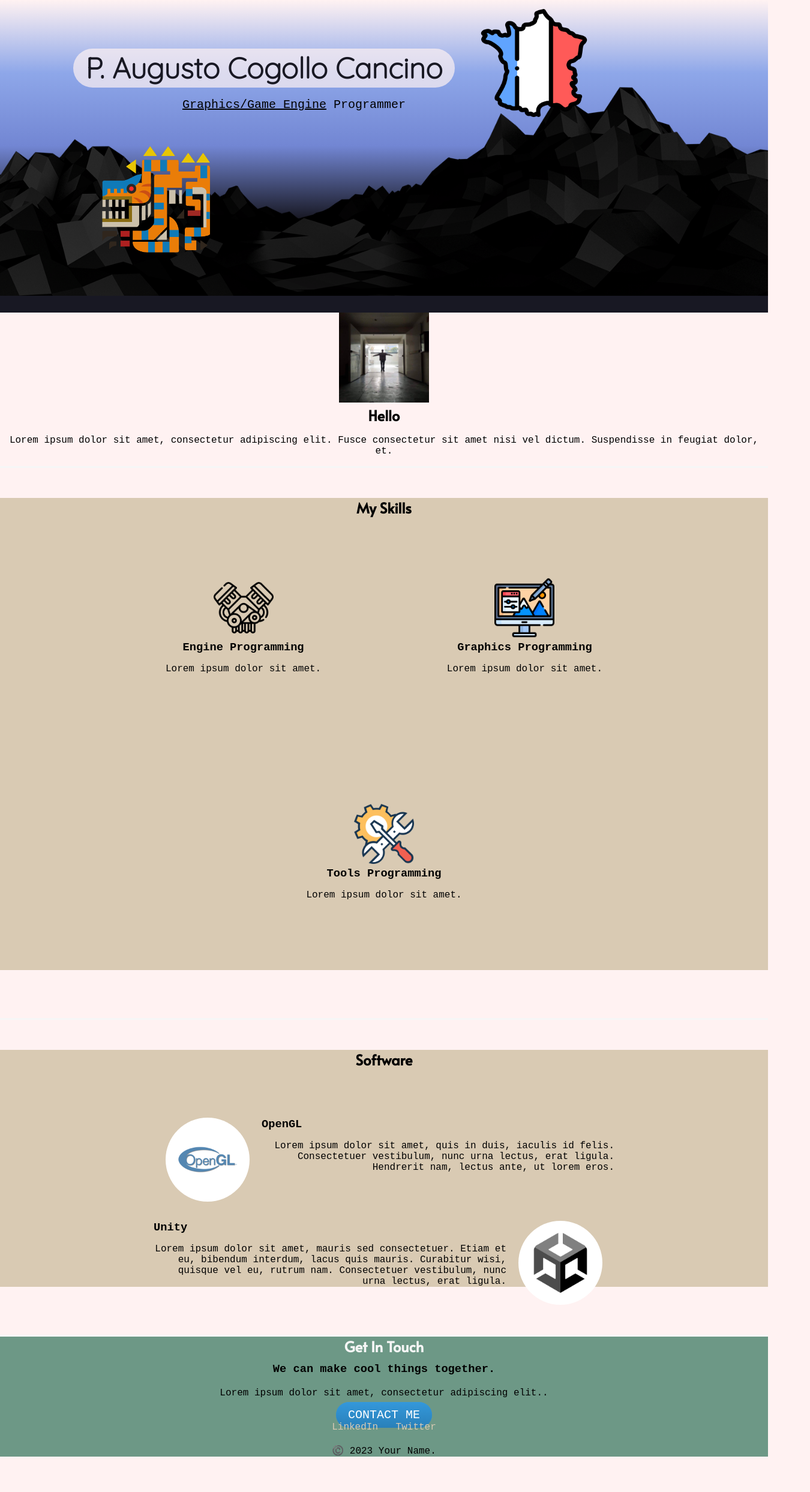
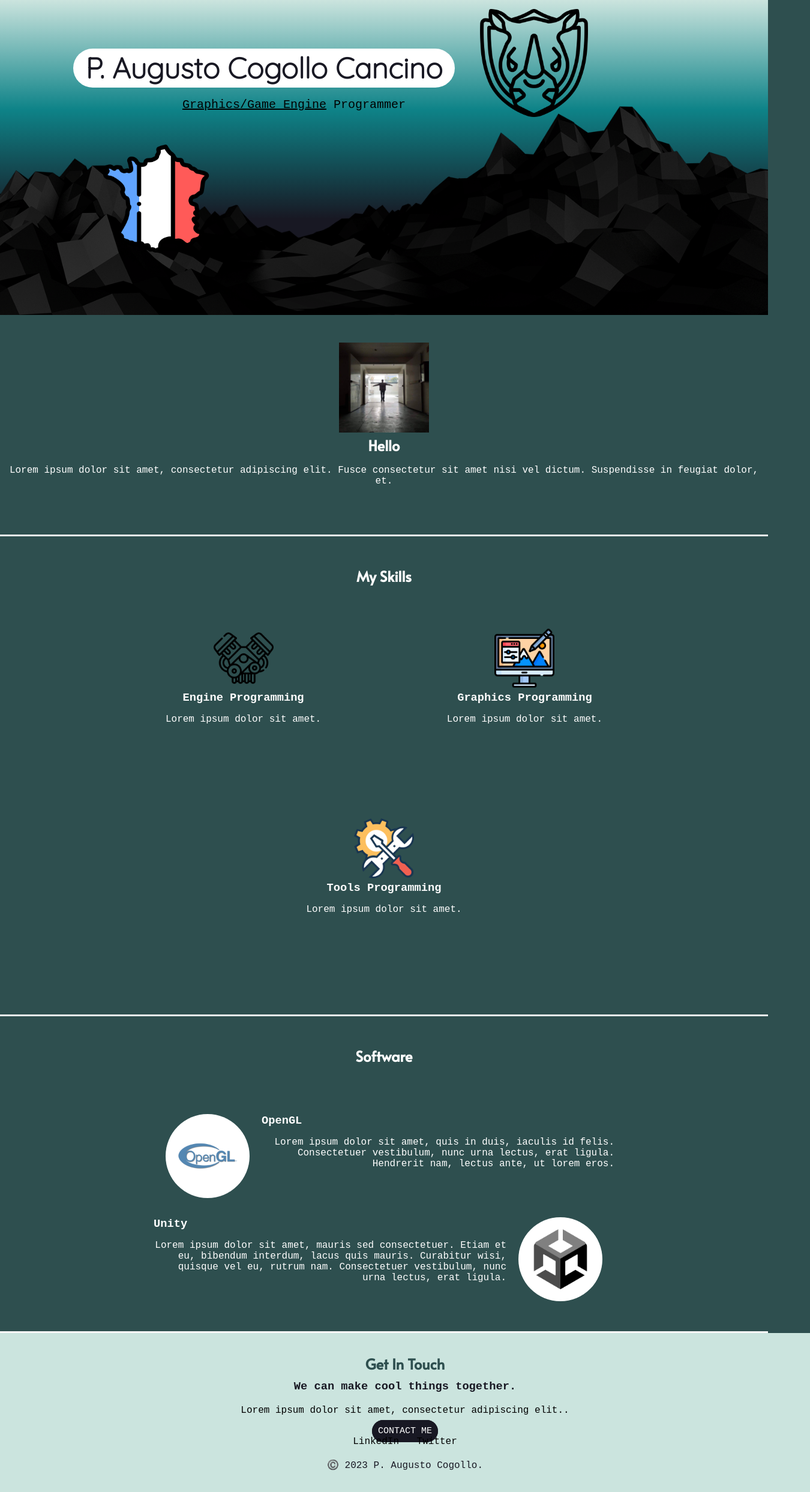
Before and after one commit to candianis/WebCoffee, a plain HTML site: page Clase01/index.html in a window 1280 px wide. Shown: the whole page at 60% size, 1350 px wide, since content can reach past the window. Before the commit the page ends 2428 px from the top, so only its background shows below. Drawn offline with Linux system fonts and the light colour scheme; a web font is replaced by a local one.

Commit message:
Final class

```diff
--- a/Clase01/CSS/styles.css
+++ b/Clase01/CSS/styles.css
@@ -4,7 +4,8 @@ body{
     margin: 0;
     font-family: 'Red Hat Mono', monospace;
     text-align: center;
-    background-color: #FFF2F2;
+    background-color: #2E4F4F;
+    color: black;
 }
 
 h1{
@@ -31,17 +32,17 @@ hr{
 
 .top-container{
     position: relative;
-    background: linear-gradient(180deg,#FFF2F2, #8EA7E9, #7286D3, #181823 70%);
+    background: linear-gradient(180deg, #CBE4DE, #0E8388, #181823 70%);
 }
 
 .mid-container{
-
+    color: white;
 }
 
 .bot-container{
-    background-color: #6D9886;
+    background-color: #CBE4DE;
     width: 100%;
-    padding: 50px, 0;
+    padding: 35px;
 }
 
 .icon-top{
@@ -62,7 +63,7 @@ hr{
     position: relative;
     z-index: 0;
     left: 0%;
-    top: 100px;
+    top: 132px;
     width: 100%;
     display: block;
     margin: 0 auto;
@@ -73,7 +74,7 @@ hr{
     bottom: 375px;
     right: 200px;
     font-size: 3em;
-    background-color: #FFF2F2B2;
+    background-color: white;
     color: #181823;
     display: inline-block;
     padding: 2.5px 20px;
@@ -91,18 +92,21 @@ hr{
     text-decoration: underline;
 }
 
+.profile{
+    margin: 50px 0px 80px;
+}
+
 .profile-img{
     width: 150px;
 }
 
 .skills{
-    background-color: #D9CAB3;
     margin: 50px 0px 80px;
 }
 
 .skill-row{
     display: inline-block;
-    margin: 100px;
+    margin: 70px 100px;
 }
 
 .skill1-img{
@@ -118,7 +122,6 @@ hr{
 }
 
 .software{
-    background-color: #D9CAB3;
     margin: 50px 0px 80px;
 }
 
@@ -165,7 +168,7 @@ hr{
 }
 
 .get-in-touch{
-    color: #F6F6F6;
+    color: #2E4F4F;
 }
 
 .contact-me{
@@ -173,38 +176,39 @@ hr{
 }
 
 .copyright{
-    margin: 20px 0 0;
+    margin: 20px 20px 0px;
+    color: #181823;
 }
 
 .together{
-    margin: 10px 0 20px;
+    margin: 10px 0px 20px;
     font-family: 'Courier New', Courier, monospace;
+    color: #181823;
 }
 
 .together :hover{
-    font-family: monospace;
+    font-family: cursive;
 }
 
 .btn {
-    background: #3498db;
-    background-image: linear-gradient(to bottom, #3498db, #2980b9);
-    -webkit-border-radius: 28;
-    -moz-border-radius: 28;
+    background: #181823;
+    background-image: linear-gradient(to bottom, #181823, #181823);
     border-radius: 28px;
-    color: #ffffff;
-    font-size: 20px;
-    padding: 10px 20px 10px 20px;
+    color: white;
+    font-size: 15px;
+    padding: 10px 10px;
     text-decoration: none;
+    margin: 10px 0px 20px;
   }
 
   .btn:hover {
-    background: #3cb0fd;
-    background-image: linear-gradient(to bottom, #3cb0fd, #3498db);
+    background: #181823;
+    background-image: linear-gradient(to bottom, #181823, #181818);
     text-decoration: none;
   }
 
   .footer-link{
     text-decoration: none;
-    color: #D9CAB3;
-    margin: 5px 10px;
+    color: black;
+    margin: 25px 10px 15px;
   }
--- a/Clase01/index.html
+++ b/Clase01/index.html
@@ -14,8 +14,8 @@
 
     <div class="top-container">
         <img src="Images/mountain-png-home-demodernm-31-4206616712.png" alt="Mountain" class="mountain">
-        <img src="Images/france.png" alt="France map" class="icon-top">
-        <img src="Images/tigrex.png" alt="tigrex icon" class="icon-bot">
+        <img src="Images/rhinoceros.png" alt="Rhino map" class="icon-top">
+        <img src="Images/france.png" alt="France icon" class="icon-bot">
         <p class="subtitle"> <span class="profession">Graphics/Game Engine</span> Programmer</p>
         <h1 class="name">P. Augusto Cogollo Cancino</h1>
     </div>
@@ -52,8 +52,8 @@
             <img class="software-img si-left" src="Images/opengl_logo.png" alt="OpenGL logo">
             <h3 class="software-h3">OpenGL</h3>
             <p>Lorem ipsum dolor sit amet, quis in duis, iaculis id felis. Consectetuer vestibulum, nunc urna lectus, erat ligula. Hendrerit nam, lectus ante, ut lorem eros.</p>
-          </div><!--
-          --><div class="software-row">
+          </div>
+          <div class="software-row">
             <img class="software-img si-right" src="images/unity-logo.png" alt="software 2">
             <h3>Unity</h3>
             <p>Lorem ipsum dolor sit amet, mauris sed consectetuer. Etiam et eu, bibendum interdum, lacus quis mauris. Curabitur wisi, quisque vel eu, rutrum nam. Consectetuer vestibulum, nunc urna lectus, erat ligula.</p>
@@ -66,11 +66,11 @@
           <h2 class="get-in-touch">Get In Touch</h2>
           <h3 class="together">We can make cool things together.</h3>
           <p>Lorem ipsum dolor sit amet, consectetur adipiscing elit..</p>
-          <a class="btn" href="mailto:yourmail@gmail.com">CONTACT ME</a>
+          <a class="btn" href="mailto:cogollo.cancino@gmail.com">CONTACT ME</a>
         </div>
         <a class="footer-link" href="https://www.linkedin.com/">LinkedIn</a>
         <a class="footer-link" href="https://twitter.com/">Twitter</a>
-        <p class="copyright">©️ 2023 Your Name.</p>
+        <p class="copyright">©️ 2023 P. Augusto Cogollo.</p>
       </div>
 
     </div>
```
Also changed, not shown: Clase01/contact.html (deleted, +0 -23 lines), Clase01/movies.html (deleted, +0 -89 lines), Clase01/Images/mountainBig.jpg (deleted), Clase01/Images/rhinoceros.png (added), Clase01/Images/thirdM.png (deleted), Clase01/Images/tigrex.png (deleted).
